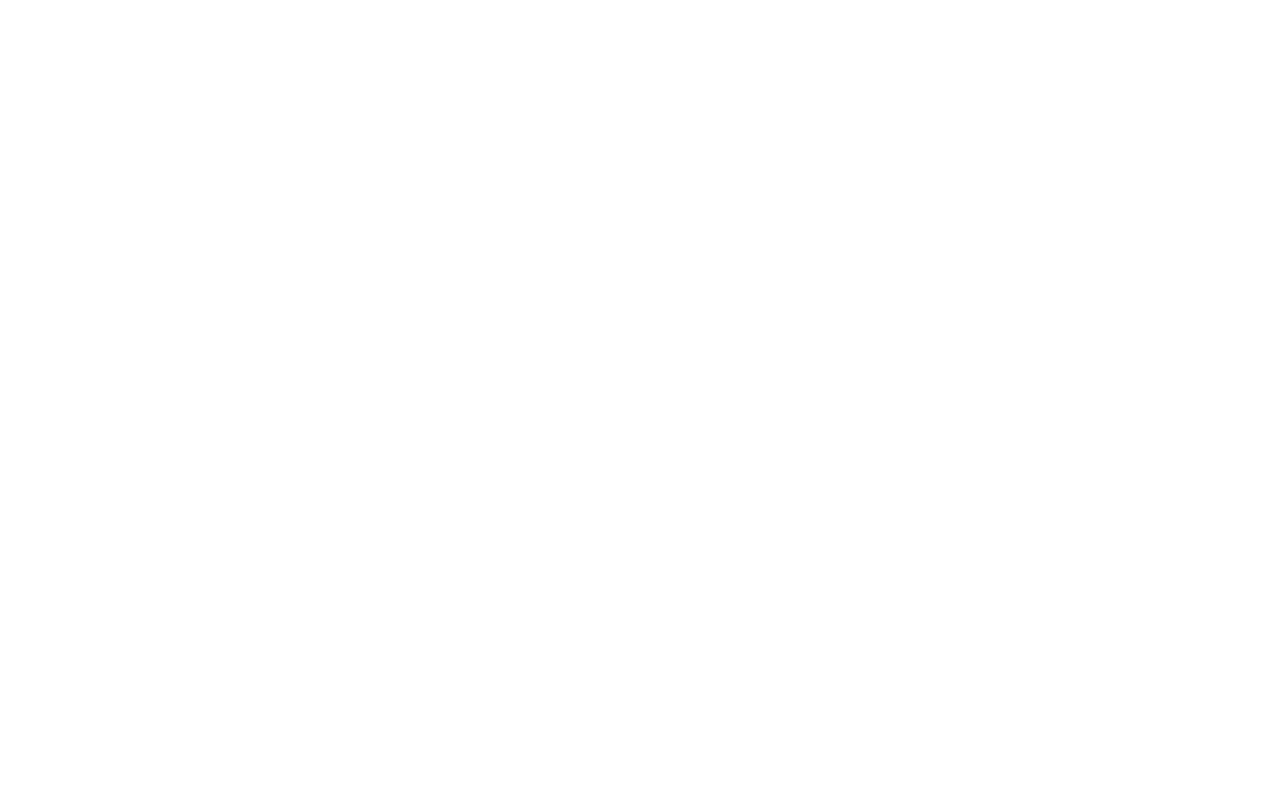
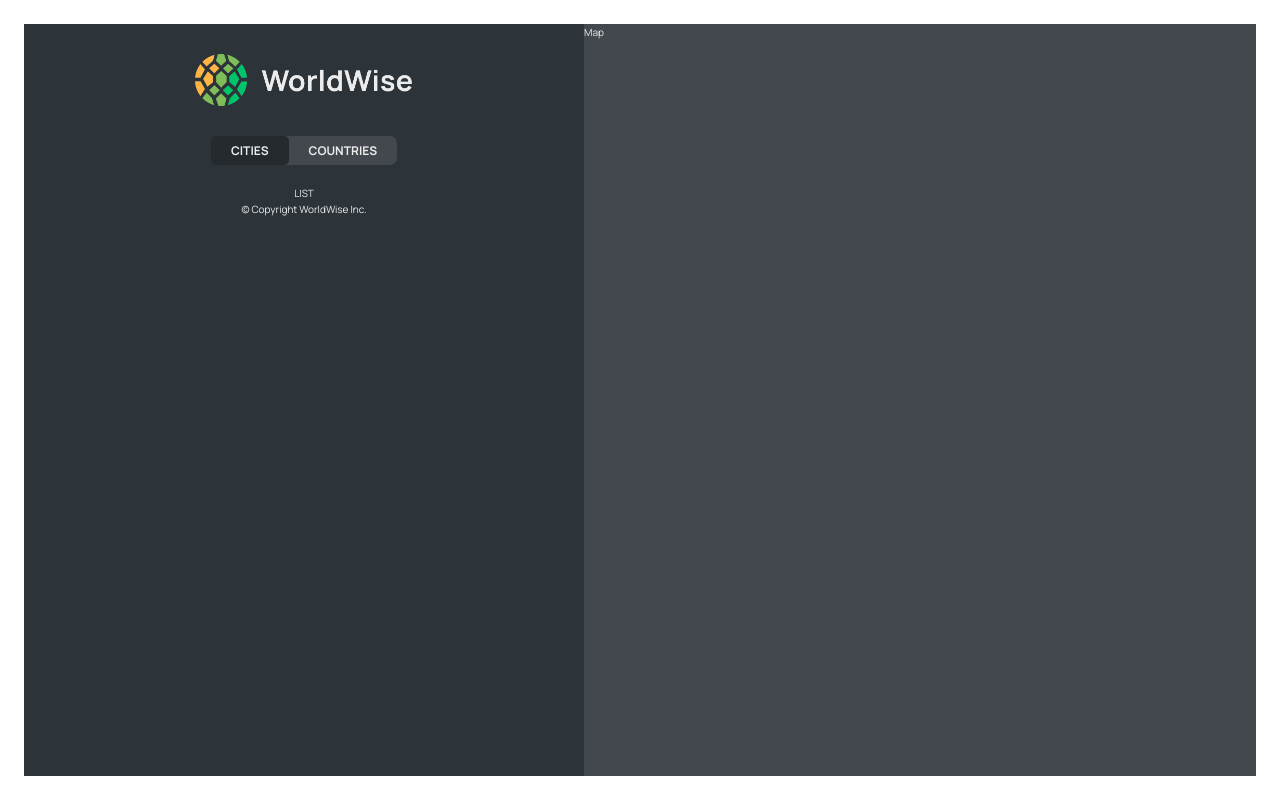
Before and after one commit to Ndesimoni/Vacation-App, a React (Vite) app: page /app/cities in a window 1280 px wide. Before the commit this address had no page. Built offline with nearby package versions, Linux system fonts and the light colour scheme; data requests are answered from the project's data file.

Commit message:
started fetching the data

```diff
--- a/package.json
+++ b/package.json
@@ -7,9 +7,11 @@
     "dev": "vite",
     "build": "vite build",
     "lint": "eslint . --ext js,jsx --report-unused-disable-directives --max-warnings 0",
-    "preview": "vite preview"
+    "preview": "vite preview",
+    "server": "json-server  data/cities.json -p 9000 "
   },
   "dependencies": {
+    "json-server": "^1.0.0-alpha.23",
     "react": "^18.2.0",
     "react-dom": "^18.2.0",
     "react-router-dom": "^6.21.3"
--- a/src/App.jsx
+++ b/src/App.jsx
@@ -5,17 +5,50 @@ import Product from "./pages/Product";
 import Pricing from "./pages/Pricing";
 import Login from "./pages/Login";
 import AppLayout from "./pages/AppLayout";
+import CityList from "./components/CityList";
+import { useEffect, useState } from "react";
 
+const BASE_URL = "http://localhost:9000";
 const App = () => {
+  const [cities, SetCities] = useState({});
+  const [isLoading, setLoading] = useState(false);
+
+  useEffect(() => {
+    async function dataFetch() {
+      try {
+        setLoading(true);
+        const res = await fetch(`${BASE_URL}/cities`);
+        const data = await res.json();
+        SetCities(data);
+      } catch {
+        console.log("error is loading");
+      } finally {
+        setLoading(false);
+      }
+    }
+    dataFetch();
+  }, []);
+
   return (
     <div>
       <BrowserRouter>
         <Routes>
-          <Route path="/" element={<Homepage />} />
+          <Route index element={<Homepage />} />
           <Route path="/pricing" element={<Pricing />} />
           <Route path="/product" element={<Product />} />
           <Route path="/log-in" element={<Login />} />
-          <Route path="/app" element={<AppLayout />} />
+          <Route path="/app" element={<AppLayout />}>
+            <Route
+              index
+              element={<CityList cities={cities} isLoading={isLoading} />}
+            />
+            <Route
+              path="cities"
+              element={<CityList cities={cities} isLoading={isLoading} />}
+            />
+            <Route path="countries" element={<p>Countries</p>} />
+            <Route path="form" element={<p>Form</p>} />
+          </Route>
         </Routes>
       </BrowserRouter>
     </div>
--- a/src/components/AppNav.jsx
+++ b/src/components/AppNav.jsx
@@ -1,7 +1,21 @@
+import { NavLink } from "react-router-dom";
 import styles from "./AppNav.module.css";
 
 const AppNav = () => {
-  return <div className={styles.nav}> App Navigation</div>;
+  return (
+    <nav className={styles.nav}>
+      <ul>
+        <li>
+          {" "}
+          <NavLink to="cities"> Cities</NavLink>
+        </li>
+        <li>
+          {" "}
+          <NavLink to="countries"> countries</NavLink>
+        </li>
+      </ul>
+    </nav>
+  );
 };
 
 export default AppNav;
--- /dev/null
+++ b/src/components/CityList.jsx
@@ -0,0 +1,7 @@
+import styles from "./CityList.module.css";
+
+const CityList = () => {
+  return <ul className={styles.ityList}>LIST</ul>;
+};
+
+export default CityList;
--- a/src/components/SideBar.jsx
+++ b/src/components/SideBar.jsx
@@ -2,13 +2,14 @@ import Logo from "./Logo";
 import AppNav from "./AppNav";
 import styles from "./sidebar.module.css";
 import Footer from "./Footer";
+import { Outlet } from "react-router-dom";
 
 const SideBar = () => {
   return (
     <div className={styles.sidebar}>
       <Logo />
       <AppNav />
-      <p>List of Cities</p>
+      <Outlet />
       <Footer />
     </div>
   );
--- a/src/pages/Login.jsx
+++ b/src/pages/Login.jsx
@@ -33,7 +33,7 @@ export default function Login() {
         </div>
 
         <div>
-          <button>Login</button>
+          <button className={styles.ctaLink}>Login</button>
         </div>
       </form>
     </main>
```
Also changed, not shown: 1 other file (tests, documents, lock files or other folders).
